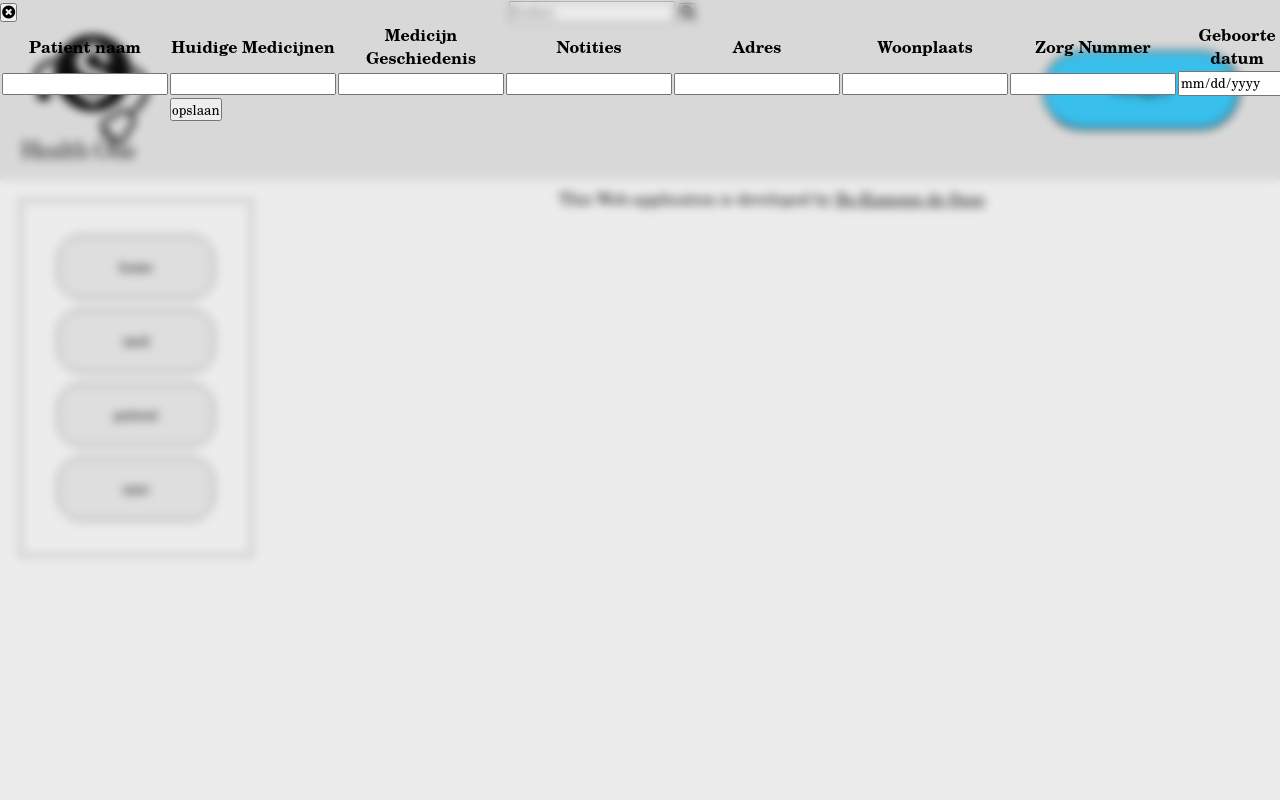
After one commit to Bo-Eamonn/HealthOne_MVC, a PHP site: template templates/patient/addPatient.php in a window 1280 px wide. The commit adds this page. Run offline with PHP 8.4, Linux system fonts and the light colour scheme; the template is opened without the code that fills it, so the values that code supplies are empty; some libraries are stand-ins or nearby versions.

Commit message:
Bo | Added Patient CRUD

```diff
--- a/mvc/model/Model.php
+++ b/mvc/model/Model.php
@@ -172,7 +172,8 @@ public function getHome(){
     public function createPatient($naam, $huidigeMed, $medHis, $notes, $adres, $woonplaats, $zknummer, $geboortedatum, $soortVerzekering){
         $this->connectDb();
         if ($naam !='' && $huidigeMed !='' && $medHis !='' && $notes !='' && $adres !='' && $woonplaats !='' && $zknummer !='' && $geboortedatum !='' && $soortVerzekering !='') {
-            $query = $this->db->prepare("INSERT INTO `patients` (`id`, `naam`, `huidigeMed`, `medHis`, `notes`, `adres`, `woonplaats`, `zknummer`, `geboortedatum`, `soortVerzekering`) VALUES ('', :naam, :huidigeMed, :medHis, :notes, :adres. :woonplaats, :zknummer, :geboortedatum)");
+            $query = $this->db->prepare("INSERT INTO `patients` (`id`, `naam`, `huidigeMed`, `medHis`, `notes`, `adres`, `woonplaats`, `zknummer`, `geboortedatum`, `soortVerzekering`) VALUES
+                                                                  ('', :naam, :huidigeMed, :medHis, :notes, :adres, :woonplaats, :zknummer, :geboortedatum, :soortVerzekering)");
             $query->bindParam(":naam", $naam);
             $query->bindParam(":huidigeMed", $huidigeMed);
             $query->bindParam(":medHis", $medHis);
@@ -201,7 +202,7 @@ public function getHome(){
     public function updatePatient($id, $naam, $huidigeMed, $medHis, $notes, $adres, $woonplaats, $zknummer, $geboortedatum, $soortVerzekering){
         $this->connectDb();
         if ($naam !='' && $huidigeMed !='' && $medHis !='' && $notes !='' && $adres !='' && $woonplaats !='' && $zknummer !='' && $geboortedatum !='' && $soortVerzekering !='') {
-            $query = $this->db->prepare("UPDATE `patients` SET `naam`=:n`huidigeMed`=:huidigeMed,`medHis`=:medHis,`notes`=:notes,`adres`=:adres,`woonplaats`=:woonplaats,`zknummer`=:zknummer,`geboortedatum`=:geboortedatum,`soortVerzekering`=:soortVerzekering WHERE `patients`.`id`=:id");
+            $query = $this->db->prepare("UPDATE `patients` SET `naam`=:naam,`huidigeMed`=:huidigeMed,`medHis`=:medHis,`notes`=:notes,`adres`=:adres,`woonplaats`=:woonplaats,`zknummer`=:zknummer,`geboortedatum`=:geboortedatum,`soortVerzekering`=:soortVerzekering WHERE `patients`.`id`=:id");
             $query->bindParam(":id", $id);
             $query->bindParam(":naam", $naam);
             $query->bindParam(":huidigeMed", $huidigeMed);
--- /dev/null
+++ b/templates/patient/addPatient.php
@@ -0,0 +1,70 @@
+<!DOCTYPE html>
+<html lang="nl">
+
+<head>
+    <meta charset="UTF-8">
+    <meta name="viewport" content="width=device-width, initial-scale=1.0">
+    <title>HealthOne | Toevoegen Patient</title>
+    <link rel="stylesheet" href="/HealthOne_MVC/assets/css/user.css">
+    <link rel="stylesheet" href="https://cdnjs.cloudflare.com/ajax/libs/font-awesome/5.13.0/css/all.min.css">
+    <script src="https://code.jquery.com/jquery-1.12.4.min.js"></script>
+</head>
+
+<?php
+require_once "templates/header.php";
+require_once "templates/nav.php";
+?>
+<div id="patientAddModal" class="modal">
+    <div class="patientModal-container">
+        <div>
+            <form action="home.php" method="post">
+                <button type="submit" name="cancelPatient" class="close" title="Sluiten">
+                    <i class="fa fa-times-circle"></i>
+                </button>
+            </form>
+            <form action="home.php" method="POST">
+                <table>
+                    <input type="hidden" name="id" value='' />
+                    <tr>
+                        <th><label for="naam">Patient naam</label></th>
+                        <th><Label for="huidigeMed">Huidige Medicijnen</Label></th>
+                        <th><label for="medHis">Medicijn Geschiedenis</label></th>
+                        <th><label for="notes">Notities</label></th>
+                        <th><label for="adres">Adres</label></th>
+                        <th><label for="woonplaats">Woonplaats</label></th>
+                        <th><label for="zknummer">Zorg Nummer</label></th>
+                        <th><label for="geboortedatum">Geboorte datum</label></th>
+                        <th><label for="soortVerzekering">Verzekering</label></th>
+                    </tr>
+                    <tr>
+                        <td><input type="text" autocomplete="off" name="naam" value='' /></td>
+                        <td><input type="text" autocomplete="off" name="huidigeMed" value='' /></td>
+                        <td><input type="text" autocomplete="off" name="medHis" value='' /></td>
+                        <td><input type="text" autocomplete="off" name="notes" value='' /></td>
+                        <td><input type="text" autocomplete="off" name="adres" value='' /></td>
+                        <td><input type="text" autocomplete="off" name="woonplaats" value='' /></td>
+                        <td><input type="text" autocomplete="off" name="zknummer" value='' /></td>
+                        <td><input type="date" autocomplete="off" name="geboortedatum" value='' /></td>
+                        <td>
+                            <select name="soortVerzekering">
+                                <option value="" disabled selected>Maak een keuze</option>
+                                <option value="Basis Budget" >Basis Budget</option>
+                                <option value="Basis Zeker" >Basis Zeker</option>
+                                <option value="Basis Exclusief" >Basis Exclusief</option>
+                            </select>
+                        </td>
+
+                    </tr>
+                    <tr>
+                        <td></td>
+                        <td><input onclick="" type='submit' name='toevoegenPatient' value='opslaan'></td>
+                        <td></td>
+                    </tr>
+                </table>
+            </form>
+        </div>
+    </div>
+</div>
+<?php
+require_once "templates/footer.php";
+?>
```
Also changed, not shown: home.php (+11 -3 lines), mvc/view/View.php (+9 -0 lines).
